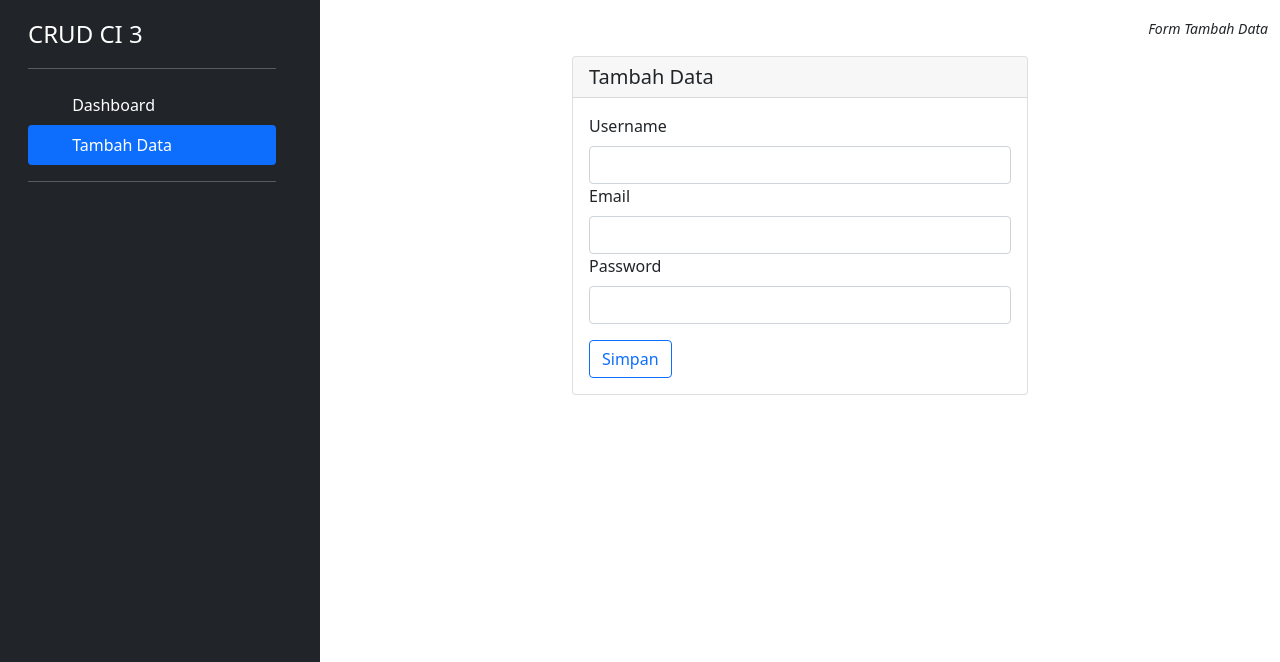
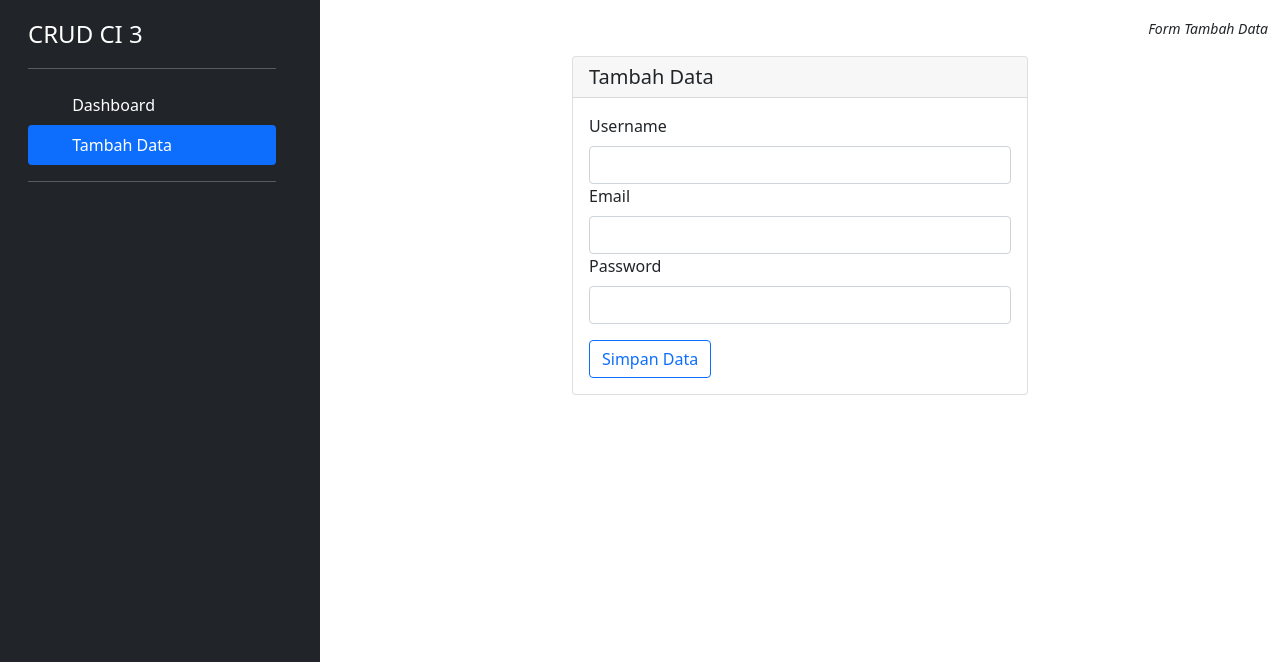
Before and after one commit to zainuddin25/crud_CI3, a CodeIgniter app: the page made by application/views/user/edit.php in a window 1280 px wide. Shown: the top 662 px of the page. Run offline with CodeIgniter, Linux system fonts and the light colour scheme; data that the repository does not hold is empty; some libraries are stand-ins or nearby versions.

Commit message:
edit_menu_edit.php

```diff
--- a/application/views/user/edit.php
+++ b/application/views/user/edit.php
@@ -48,7 +48,7 @@
                         <label for="" class="form-label">Password</label>
                         <input type="password" class="form-control" name="password" value="<?php echo $data["password"] ?>">
                         <div class="mt-3">
-                          <button type="submit" class="btn btn-outline-primary">Simpan</button>
+                          <button type="submit" class="btn btn-outline-primary">Simpan Data</button>
                         </div>
                       </form>
                     </div>
```
